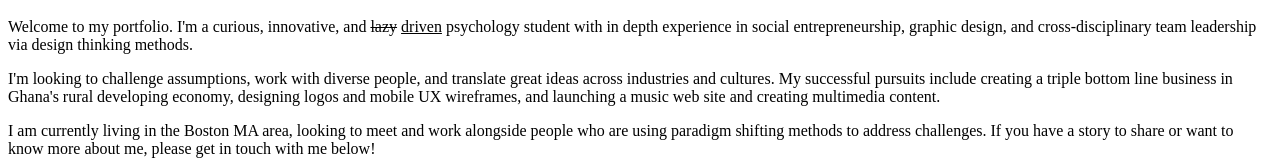
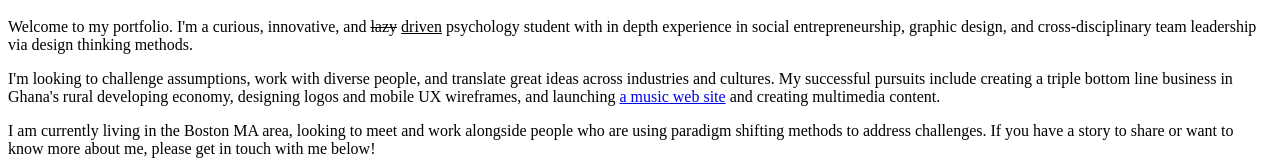
Before and after one commit to wfdickey/wfdickey.github.io, a plain HTML site: page index.html in a window 1280 px wide. Shown: the part 382-542 px from the top of the page. Drawn offline with Linux system fonts and the light colour scheme.

Commit message:
initial commit

```diff
--- a/index.html
+++ b/index.html
@@ -8,7 +8,7 @@
 <img src="http://i.imgur.com/QlfmNOl.jpg" height="300">
 <p> Welcome to my portfolio. I'm a curious, innovative, and <del>lazy</del> <ins>driven</ins> psychology student with in depth experience in social entrepreneurship, graphic design, and cross-disciplinary team leadership via design thinking methods.</p>
 <p>I'm looking to challenge assumptions, work with diverse people, and translate great ideas across industries and cultures.
-My successful pursuits include creating a triple bottom line business in Ghana's rural developing economy, designing logos and mobile UX wireframes, and launching a music web site and creating multimedia content.</p>
+My successful pursuits include creating a triple bottom line business in Ghana's rural developing economy, designing logos and mobile UX wireframes, and launching <a href="www.relaux.com" target="_blank">a music web site</a> and creating multimedia content.</p>
 <p> I am currently living in the Boston MA area, looking to meet and work alongside people who are using paradigm shifting methods to address challenges. If you have a story to share or want to know more about me, please get in touch with me below!</p>
 </body>
 </html>
```
